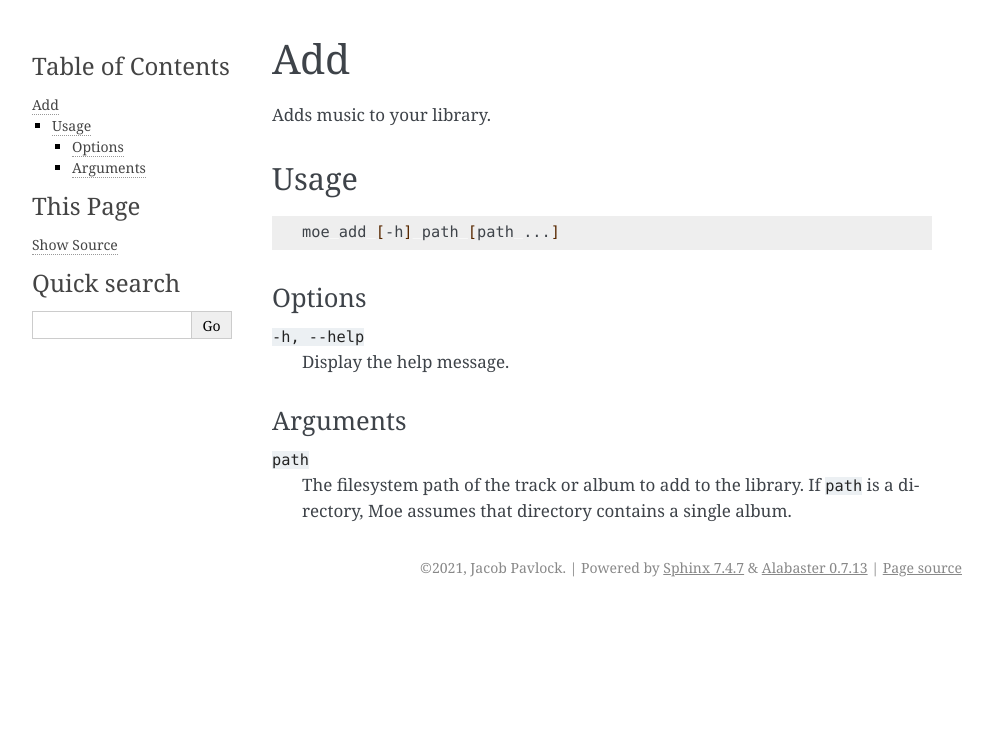
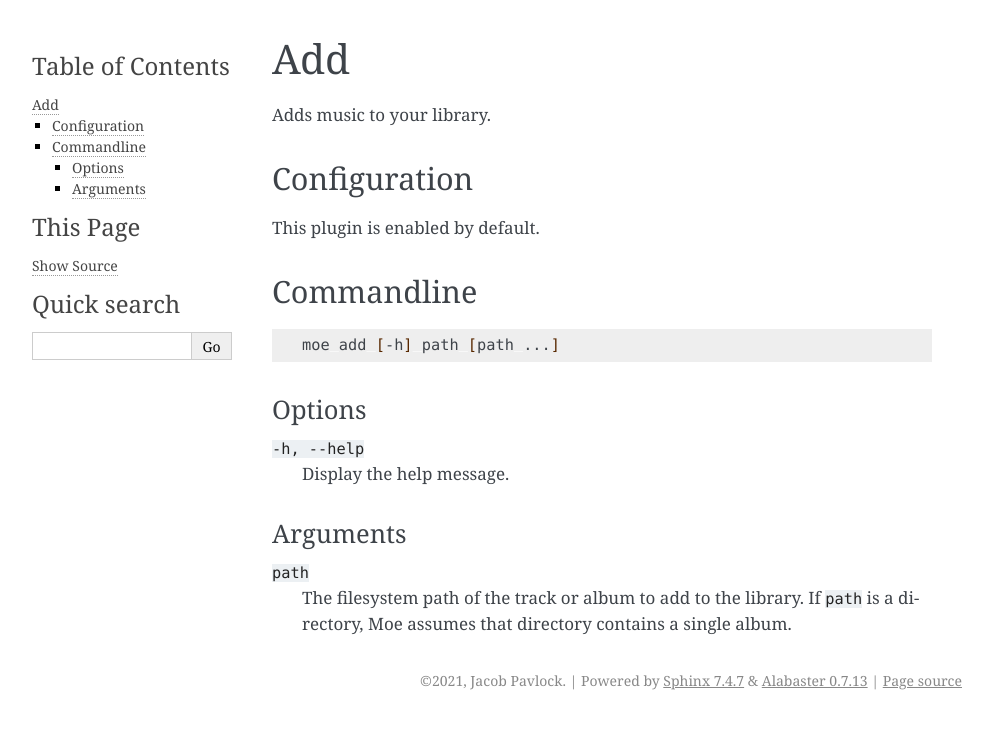
Before and after one commit to MoeMusic/Moe, a Sphinx documentation site: the page built from docs/plugins/add.rst, in a window 1280 px wide. Shown: the top 729 px of the page, without its empty margins (148-1141 px from the left). Built offline with Sphinx 7.4.7, drawn with Linux system fonts in a browser that asks for light colours.

Commit message:
docs(plugins): add default configuration docs

```diff
--- a/docs/getting_started.rst
+++ b/docs/getting_started.rst
@@ -54,7 +54,7 @@ Global Options
 ==============
 Most configuration options reside in their relevant plugin, however there is currently one global option:
 
-``default_plugins = ["add", "info", "ls", "move, "rm"]``
+``default_plugins = ["add", "edit", "info", "ls", "move, "rm", "write"]``
     Override the list of default plugins.
 
 Plugin Options
--- a/docs/plugins/add.rst
+++ b/docs/plugins/add.rst
@@ -3,20 +3,25 @@ Add
 ###
 Adds music to your library.
 
-*****
-Usage
-*****
+*************
+Configuration
+*************
+This plugin is enabled by default.
+
+***********
+Commandline
+***********
 
 .. code-block:: bash
 
     moe add [-h] path [path ...]
 
 Options
-=======
+-------
 ``-h, --help``
     Display the help message.
 
 Arguments
-=========
+---------
 ``path``
     The filesystem path of the track or album to add to the library. If ``path`` is a directory, Moe assumes that directory contains a single album.
--- a/docs/plugins/edit.rst
+++ b/docs/plugins/edit.rst
@@ -3,9 +3,14 @@ Edit
 ####
 Edits music in your library.
 
-*****
-Usage
-*****
+*************
+Configuration
+*************
+This plugin is enabled by default.
+
+***********
+Commandline
+***********
 
 .. code-block:: bash
 
--- a/docs/plugins/info.rst
+++ b/docs/plugins/info.rst
@@ -3,9 +3,14 @@ Info
 ####
 Prints info about the music in your library. This includes any tags and other relevant information.
 
-*****
-Usage
-*****
+*************
+Configuration
+*************
+This plugin is enabled by default.
+
+***********
+Commandline
+***********
 .. code-block:: bash
 
     moe info [-h] [-a] query
--- a/docs/plugins/ls.rst
+++ b/docs/plugins/ls.rst
@@ -3,9 +3,14 @@ List (ls)
 #########
 Lists music in your library.
 
-*****
-Usage
-*****
+*************
+Configuration
+*************
+This plugin is enabled by default.
+
+***********
+Commandline
+***********
 .. code-block:: bash
 
     moe ls [-h] [-a] query
--- a/docs/plugins/move.rst
+++ b/docs/plugins/move.rst
@@ -8,6 +8,8 @@ Files will be automatically copied to the location set under ``library_path`` in
 *************
 Configuration
 *************
+This plugin is enabled by default.
+
 ``library_path = "~/Music"``
     Tells Moe where to copy your added music to.
 
--- a/docs/plugins/rm.rst
+++ b/docs/plugins/rm.rst
@@ -3,9 +3,14 @@ Remove (rm)
 ###########
 Removes music from your library.
 
-*****
-Usage
-*****
+*************
+Configuration
+*************
+This plugin is enabled by default.
+
+***********
+Commandline
+***********
 .. code-block:: bash
 
     moe rm [-h] [-a] query
--- a/docs/plugins/write.rst
+++ b/docs/plugins/write.rst
@@ -4,3 +4,8 @@ Write
 Writes tags to track files.
 
 Tags will be automatically written whenever a track is added or edited.
+
+*************
+Configuration
+*************
+This plugin is enabled by default.
```
